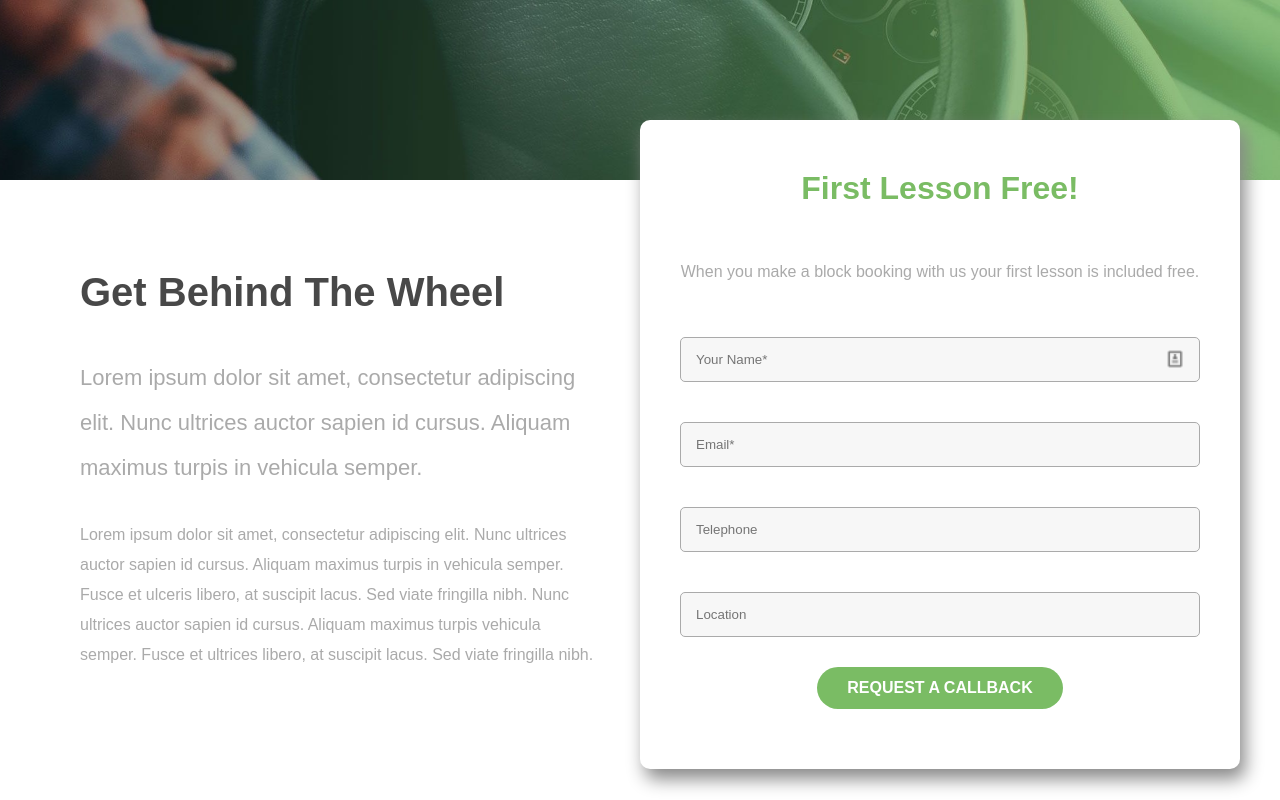
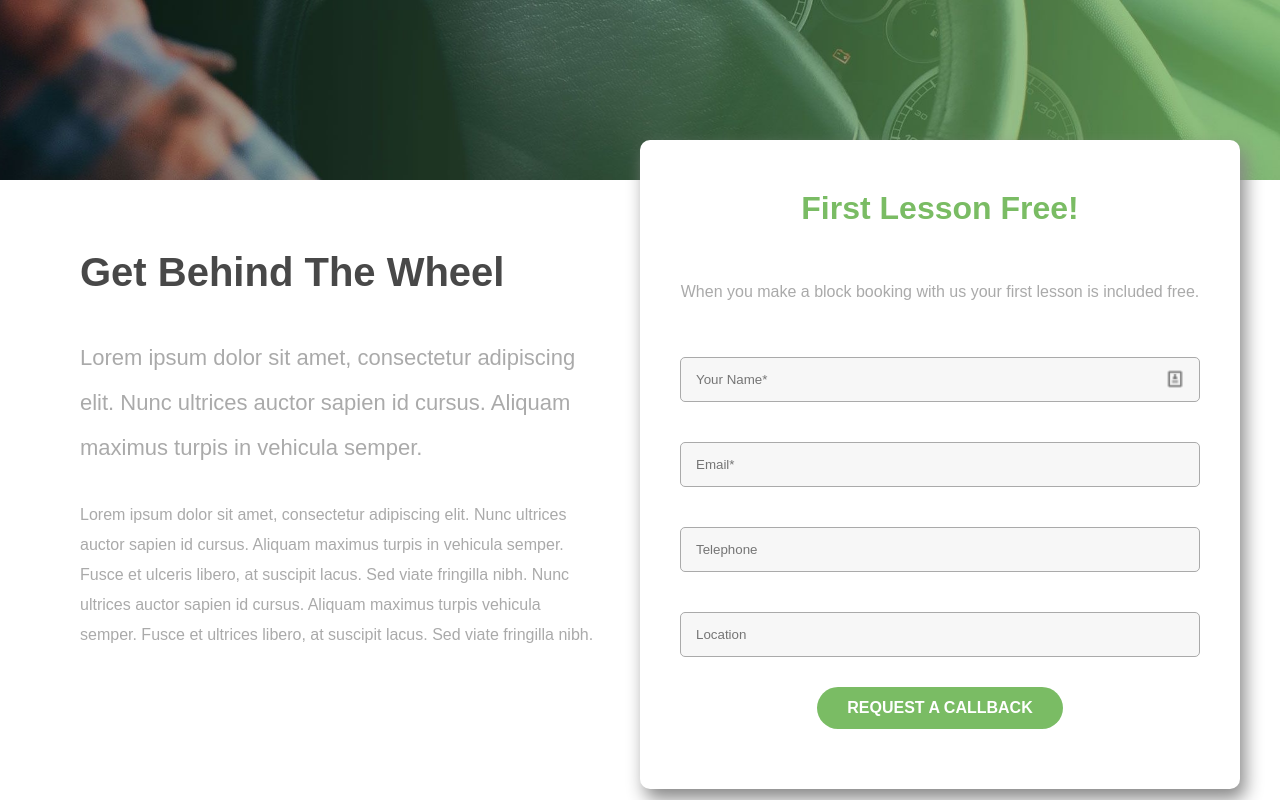
Before and after one commit to 25Simone/proj-html-vuejs, a Vue app: page / in a window 1280 px wide. Shown: the part 460-1260 px from the top of the page. Built offline with nearby package versions, Linux system fonts and the light colour scheme.

Commit message:
refactoring code

```diff
--- a/src/App.vue
+++ b/src/App.vue
@@ -5,7 +5,7 @@
       <header-box :items="navItems" />
       <jumbotron-box />
       <!-- MAIN -->
-      <presentation-section />
+      <presentation-section id="presentation-section"/>
       <banner-box :phone="phone_number" />
       <courses-section :cards="courses" />
       <analytic-section id="analytic-section" :items="statistics" />
@@ -245,6 +245,11 @@ export default {
 @import './style/main.scss';
 @import './style/variables.scss';
 
+#presentation-section{
+    position: relative;
+    top: -40px;
+}
+
 #analytic-section{
     position: relative;
     top: -150px;
--- a/src/components/PresentationSection.vue
+++ b/src/components/PresentationSection.vue
@@ -45,7 +45,7 @@ export default {
         line-height: 30px;
     }
     #section-left{
-        padding: 50px 40px;
+        padding: 70px 40px;
         h1{
             font-size: 40px;
             color: $secondary-text-color;
@@ -58,7 +58,6 @@ export default {
         }
     }
     #first-lesson-tab{
-        margin-top: -5%;
         width: 100%;
         >div{
             background: #fff;
```
